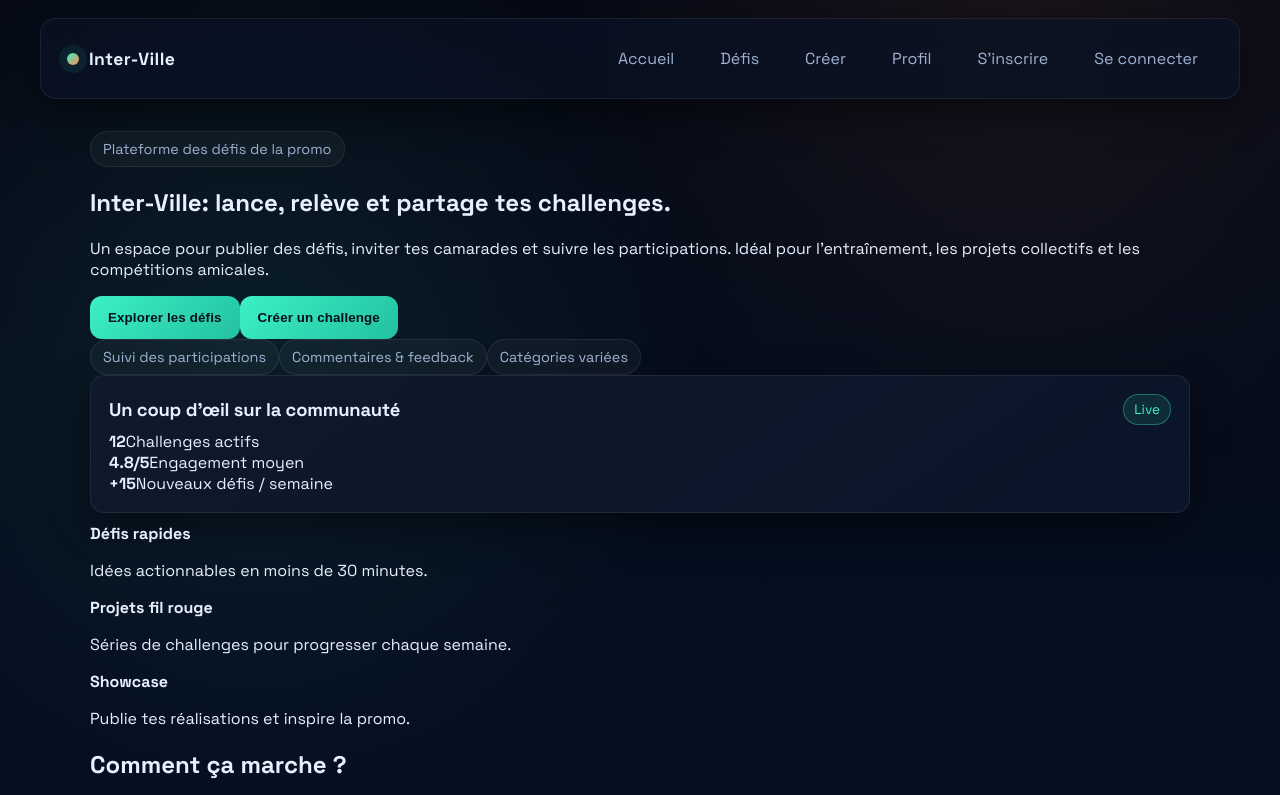
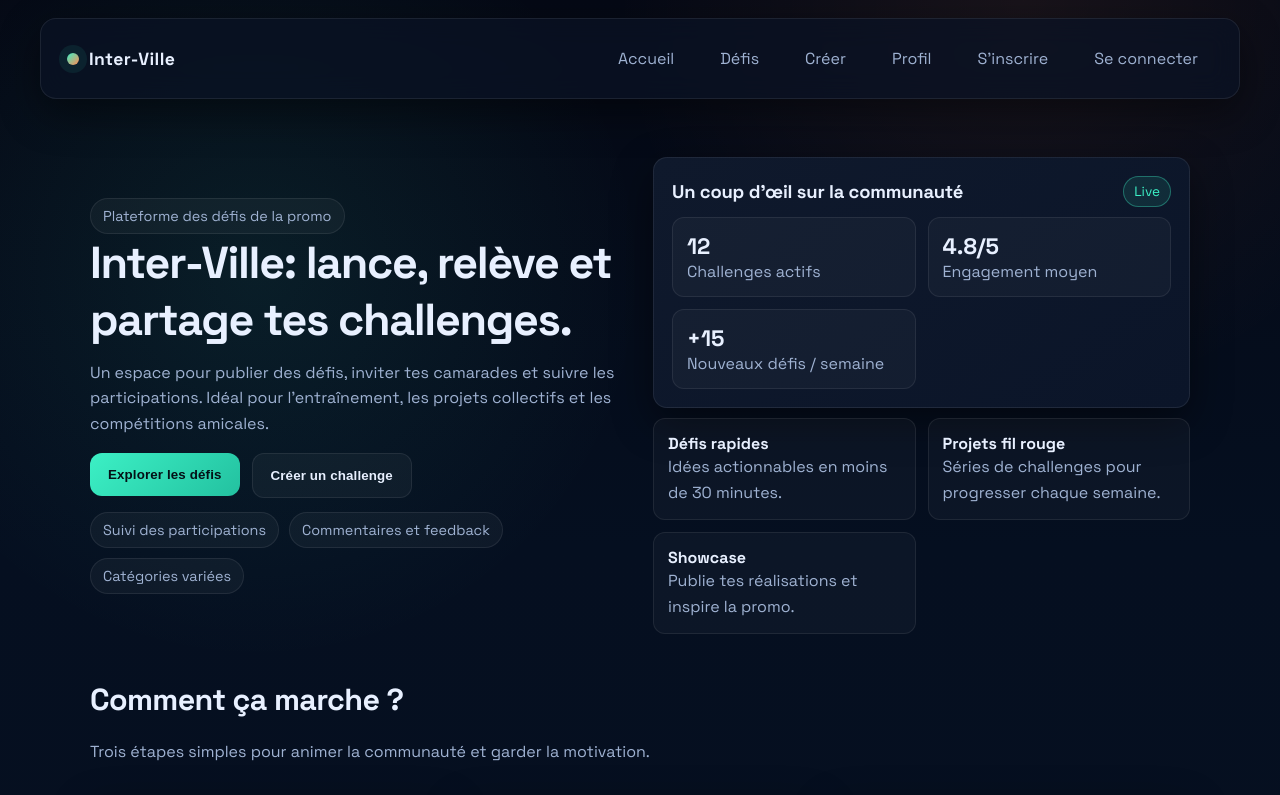
Before and after one commit to Gaetan1303/Inter-Ville-Project, a React app in the folder frontend/: page / in a window 1280 px wide. Shown: the top 795 px of the page. Built offline with nearby package versions, Linux system fonts and the light colour scheme; no server answers; the HTML template or start-up script is replaced by a standard one.

Commit message:
creation page home et commentaire

```diff
--- a/frontend/src/components/CommentList.jsx
+++ b/frontend/src/components/CommentList.jsx
@@ -1,9 +1,74 @@
-import React from 'react'
+import React, {  useState } from "react";
 
-const CommentList = () => {
+
+export default function CommentList() {
+
+  const [text, setText] = useState("");
+  const [replyingTo, setReplyingTo] = useState(null); // {parentId, parentAuthor}
+  const [replyText, setReplyText] = useState("");
+
   return (
-    <div>CommentList</div>
-  )
+    <div>
+      <form className="comment-form">
+        <textarea
+          value={text}
+          onChange={(e) => setText(e.target.value)}
+          placeholder="Écrire un commentaire..."
+        />
+        <button type="submit">Poster</button>
+      </form>
+
+      <ul className="comments">
+         <li
+
+      className= "comment-reply"
+    >
+      <div className="meta">
+        <strong>user# commentaire</strong> •{" "}
+        {new Date().toLocaleString()}
+      </div>
+      <div className="content">content</div>
+      <button
+        className="reply-btn"
+
+      >
+        Répondre
+      </button>
+
+        <form className="reply-form" >
+          <small className="reply-label">
+            Répondre à perentAuthor
+          </small>
+          <textarea
+            value={replyText}
+            onChange={(e) => setReplyText(e.target.value)}
+            placeholder="Écrire une réponse..."
+          />
+          <div className="reply-actions">
+            <button type="submit">Poster</button>
+            <button
+              type="button"
+              className="ghost-btn"
+              onClick={() => {
+                setReplyingTo(null);
+                setReplyText("");
+              }}
+            >
+              Annuler
+            </button>
+          </div>
+        </form>
+
+
+      {/* Affiche les réponses imbriquées */}
+
+        <ul className="comments replies">
+          <li>c'est super</li>
+          <li>c'est super</li>
+        </ul>
+
+    </li>
+      </ul>
+    </div>
+  );
 }
-
-export default CommentList
--- a/frontend/src/index.css
+++ b/frontend/src/index.css
@@ -1,4 +1,8 @@
 @import url("https://fonts.googleapis.com/css2?family=Space+Grotesk:wght@400;500;600;700&display=swap");
+
+/* ============================================
+   VARIABLES & GLOBAL STYLES
+   ============================================ */
 
 :root {
   --bg: #050915;
@@ -37,6 +41,10 @@ body {
 a {
   color: inherit;
 }
+
+/* ============================================
+   HEADER & NAVIGATION (All Pages)
+   ============================================ */
 
 .topbar {
   position: sticky;
@@ -113,6 +121,10 @@ a {
   background: var(--text);
 }
 
+/* ============================================
+   LAYOUT & TYPOGRAPHY (All Pages)
+   ============================================ */
+
 .main {
   padding: 32px 24px 60px;
   max-width: 1200px;
@@ -124,27 +136,30 @@ a {
   margin: 0 auto;
 }
 
-.card {
-  background: linear-gradient(145deg, var(--surface) 0%, var(--surface-2) 100%);
-  padding: 18px;
-  border-radius: var(--radius);
-  border: 1px solid var(--stroke);
-  box-shadow: var(--shadow);
-  margin-bottom: 14px;
-  transition: transform 160ms ease, box-shadow 160ms ease,
-    border-color 160ms ease;
+.page-head {
+  display: flex;
+  flex-direction: column;
+  gap: 6px;
+  margin-bottom: 18px;
 }
 
-.card:hover {
-  transform: translateY(-2px);
-  box-shadow: var(--glow);
-  border-color: rgba(60, 240, 197, 0.3);
+.page-head h1 {
+  margin: 0;
+  font-size: 1.9rem;
+  letter-spacing: -0.02em;
 }
 
-.row {
-  display: flex;
-  gap: 10px;
+.muted {
+  color: var(--muted);
 }
+
+.center {
+  text-align: center;
+}
+
+/* ============================================
+   BUTTONS & FORMS (All Pages)
+   ============================================ */
 
 input,
 textarea,
@@ -193,9 +208,22 @@ button:hover {
   transform: translateY(-1px);
   box-shadow: 0 10px 40px rgba(60, 240, 197, 0.25);
 }
-.center {
-  text-align: center;
+
+.ghost-btn {
+  background: rgba(255, 255, 255, 0.04);
+  color: var(--text);
+  border: 1px solid var(--stroke);
+  box-shadow: none;
 }
+
+.row {
+  display: flex;
+  gap: 10px;
+}
+
+/* ============================================
+   CARDS & BADGES (Home, Feed, ChallengePage)
+   ============================================ */
 
 .pill {
   display: inline-flex;
@@ -270,6 +298,195 @@ button:hover {
   gap: 14px;
 }
 
+/* ============================================
+   HOME PAGE
+   ============================================ */
+
+.hero {
+  display: grid;
+  grid-template-columns: repeat(auto-fit, minmax(320px, 1fr));
+  gap: 26px;
+  padding: 26px 0 12px;
+  align-items: center;
+}
+
+.hero h1 {
+  font-size: clamp(2rem, 4vw, 2.8rem);
+  margin: 0 0 12px;
+  letter-spacing: -0.03em;
+}
+
+.hero p {
+  margin: 0;
+  color: var(--muted);
+  line-height: 1.6;
+}
+
+.hero-cta {
+  display: flex;
+  gap: 12px;
+  margin-top: 16px;
+  flex-wrap: wrap;
+}
+
+.badges {
+  display: flex;
+  gap: 10px;
+  flex-wrap: wrap;
+  margin-top: 14px;
+}
+
+.stat-grid {
+  display: grid;
+  grid-template-columns: repeat(auto-fit, minmax(160px, 1fr));
+  gap: 12px;
+  margin-top: 10px;
+}
+
+.stat {
+  background: rgba(255, 255, 255, 0.03);
+  border: 1px solid var(--stroke);
+  padding: 14px;
+  border-radius: 12px;
+  text-align: left;
+}
+
+.stat strong {
+  display: block;
+  font-size: 1.4rem;
+}
+
+.section {
+  margin-top: 34px;
+}
+
+.mini-grid {
+  display: grid;
+  grid-template-columns: repeat(auto-fit, minmax(240px, 1fr));
+  gap: 12px;
+}
+
+.mini-card {
+  padding: 14px;
+  background: rgba(255, 255, 255, 0.03);
+  border: 1px solid var(--stroke);
+  border-radius: 12px;
+}
+
+/* ============================================
+   CHALLENGE PAGE (Detail View)
+   ============================================ */
+
+.detail {
+  background: linear-gradient(145deg, var(--surface) 0%, var(--surface-2) 100%);
+  padding: 20px;
+  border-radius: var(--radius);
+  border: 1px solid var(--stroke);
+  box-shadow: var(--shadow);
+}
+
+.detail-image {
+  max-width: 100%;
+  border-radius: 14px;
+  margin-top: 10px;
+  border: 1px solid var(--stroke);
+}
+
+/* ============================================
+   COMMENTS & REPLIES (ChallengePage)
+   ============================================ */
+
+.comment-form textarea {
+  min-height: 100px;
+}
+
+.comments {
+  list-style: none;
+  padding: 0;
+  margin: 12px 0;
+}
+
+.comment-item {
+  background: rgba(255, 255, 255, 0.03);
+  padding: 12px;
+  border-radius: 12px;
+  margin-bottom: 10px;
+  border: 1px solid var(--stroke);
+}
+
+.comment-item .meta {
+  font-size: 0.85rem;
+  color: var(--muted);
+  margin-bottom: 6px;
+}
+
+.comment-item .content {
+  margin-bottom: 8px;
+  line-height: 1.5;
+}
+
+.reply-btn {
+  background: transparent;
+  color: var(--accent);
+  border: 1px solid var(--stroke);
+  padding: 6px 10px;
+  font-size: 0.85rem;
+  border-radius: 8px;
+  cursor: pointer;
+  transition: all 140ms ease;
+}
+
+.reply-btn:hover {
+  background: rgba(60, 240, 197, 0.1);
+  border-color: rgba(60, 240, 197, 0.35);
+  transform: none;
+  box-shadow: none;
+}
+
+.reply-form {
+  margin-top: 10px;
+  padding-top: 10px;
+  border-top: 1px solid var(--stroke);
+}
+
+.reply-label {
+  display: block;
+  color: var(--accent);
+  font-size: 0.8rem;
+  margin-bottom: 6px;
+}
+
+.reply-form textarea {
+  min-height: 70px;
+  margin-bottom: 8px;
+}
+
+.reply-actions {
+  display: flex;
+  gap: 8px;
+}
+
+.reply-actions button {
+  padding: 8px 12px;
+  font-size: 0.9rem;
+}
+
+.comments.replies {
+  margin-top: 10px;
+  margin-left: 12px;
+  border-left: 2px solid var(--stroke);
+  padding-left: 12px;
+}
+
+.comment-reply {
+  background: rgba(255, 255, 255, 0.01);
+  padding: 10px;
+}
+
+/* ============================================
+   RESPONSIVE DESIGN (Mobile)
+   ============================================ */
+
 @media (max-width: 640px) {
   .topbar {
     padding: 14px 16px;
--- a/frontend/src/pages/ChallengeDetail.jsx
+++ b/frontend/src/pages/ChallengeDetail.jsx
@@ -24,10 +24,8 @@ export default function ChallengePage() {
 
       <section style={{ marginTop: "20px" }}>
         <h3>Commentaires</h3>
-        <CommentList  />
-        <CommentList  />
-        <CommentList  />
-        <CommentList  />
+        <CommentList   />
+
 
       </section>
     </div>
--- a/frontend/src/pages/Home.jsx
+++ b/frontend/src/pages/Home.jsx
@@ -26,7 +26,7 @@ export default function Home() {
           </div>
           <div className="badges">
             <span className="pill">Suivi des participations</span>
-            <span className="pill">Commentaires & feedback</span>
+            <span className="pill">Commentaires et feedback</span>
             <span className="pill">Catégories variées</span>
           </div>
         </div>
```
